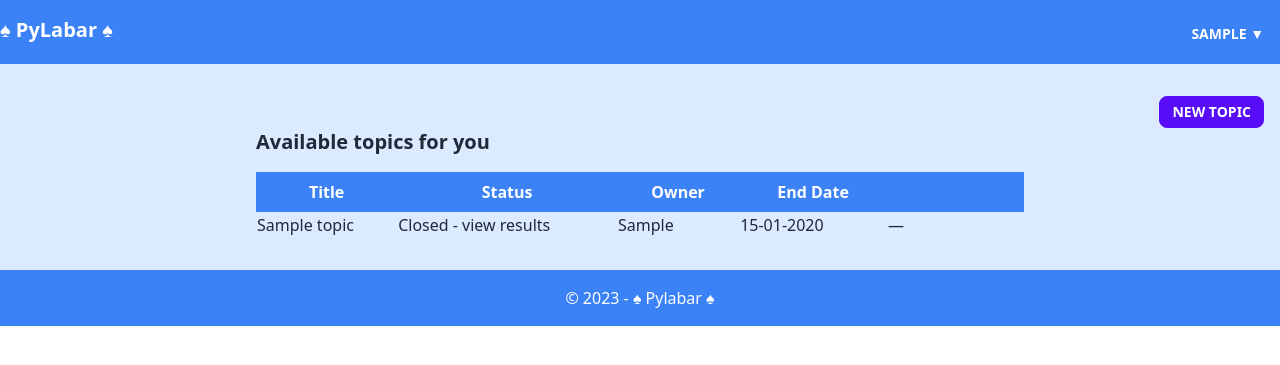
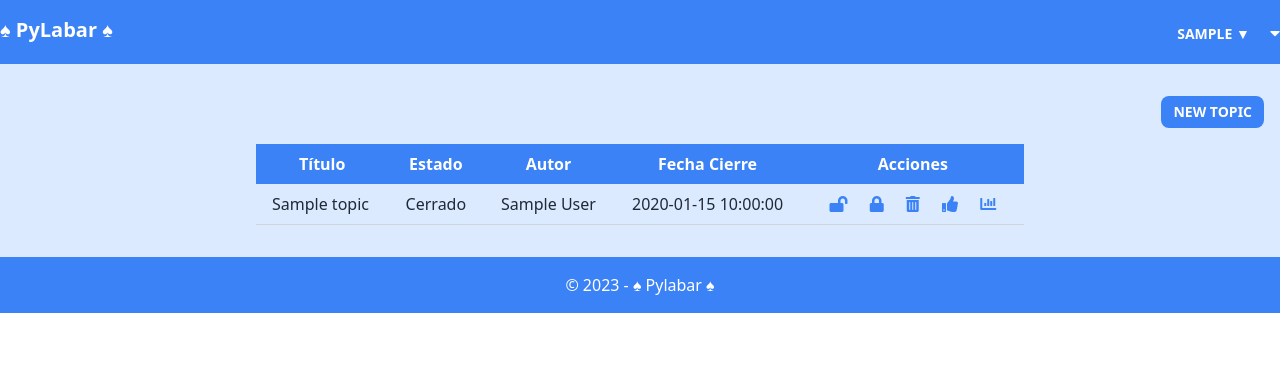
Before and after one commit to ThePhrontistery/py-labar, a Python web app: template templates/home.html in a window 1280 px wide. Shown: the top 365 px of the page. Run offline with Jinja, Linux system fonts and the light colour scheme; the template is opened without the code that fills it: most values are stand-ins (such as "Sample title", 1, 10 or a date in 2020); some libraries are stand-ins or nearby versions.

Commit message:
home y estilos

```diff
--- a/app/business/topics/services/topic.py
+++ b/app/business/topics/services/topic.py
@@ -2,6 +2,7 @@
 from app.common.services.sse import EventPublisher
 from app.domain.topics.models import Topic
 from app.domain.topics.repositories.topic import TopicSQLRepository
+from fastapi import Depends
 
 
 def parse_to_dto(topic_entity: Topic):
@@ -11,7 +12,7 @@
 class TopicService:
     _topic_event_publisher = EventPublisher()
 
-    def __init__(self, repository: TopicSQLRepository):
+    def __init__(self, repository: TopicSQLRepository = Depends(TopicSQLRepository)):
         self.topic_repo = repository
 
     async def create_topic(self, title: str, type: str, question: str, author: str, group_id: str) -> TopicDto:
@@ -44,3 +45,6 @@
     async def get_topic(self, topic_id: str) -> TopicDto:
         raw_topic = await self.topic_repo.get(uid=topic_id)
         return parse_to_dto(raw_topic)
+
+    async def get_all_topics(self):
+        return await self.topic_repo.get_all_topics()
--- a/app/common/base/base_repository.py
+++ b/app/common/base/base_repository.py
@@ -1,4 +1,4 @@
-from typing import Generic, TypeVar, Type, Union, Optional
+from typing import Generic, List, TypeVar, Type, Union, Optional
 from uuid import UUID
 
 from fastapi import Depends
@@ -50,3 +50,7 @@
     async def delete(self, *, model: ModelType):
         await self.session.delete(model)
         await self.session.commit()
+
+    async def get_all(self) -> List[ModelType]:
+        result = await self.session.exec(select(self.model))
+        return result.all()
--- a/app/domain/topics/repositories/topic.py
+++ b/app/domain/topics/repositories/topic.py
@@ -37,3 +37,6 @@
     async def remove(self, topic_id: UUID):
         topic = await self.get(uid=topic_id)
         await self.delete(model=topic)
+
+    async def get_all_topics(self):
+        return await self.get_all()
--- a/templates/base.html
+++ b/templates/base.html
@@ -19,6 +19,7 @@
       href="https://fonts.googleapis.com/css2?family=Bebas+Neue&display=swap"
       rel="stylesheet"
     />
+    <link rel="stylesheet" href="https://cdnjs.cloudflare.com/ajax/libs/font-awesome/5.15.3/css/all.min.css">
     <style>
       .dropdown {
         position: relative;
@@ -102,7 +103,7 @@
 
     <main class="container mx-auto px-4 py-8">
       <nav class="flex items-center gap-4">
-        <a href="/newtopic" class="btn btn-sm btn-primary ml-auto">New Topic</a>
+        <a href="/newtopic" class="btn btn-sm btn-primary ml-auto bg-blue-500 text-white border-0">New Topic</a>
       </nav>
       <div class="mx-auto max-w-screen-md">
         <div class="w-full mx-auto">{% block content %}{% endblock %}</div>
--- a/templates/home.html
+++ b/templates/home.html
@@ -2,75 +2,74 @@
 
 {% block content %}
 
-<h1 class="text-xl font-bold pylabartitle">Available topics for you</h1>
-
-<table class="table-auto w-full mt-4">
+<table class="table-auto w-full mt-4 border-collapse">
   <!-- head -->
   <thead class="bg-blue-500 text-white">
     <tr>
-      <th class="px-4 py-2">Title</th>
-      <th class="px-4 py-2">Status</th>
-      <th class="px-4 py-2">Owner</th>
-      <th class="px-4 py-2">End Date</th>
-      <th class="px-4 py-2"></th>
-      <th class="px-4 py-2"></th>
-      <th class="px-4 py-2"></th>
+      <th class="px-4 py-2">Título</th>
+      <th class="px-4 py-2">Estado</th>
+      <th class="px-4 py-2">Autor</th>
+      <th class="px-4 py-2">Fecha Cierre</th>
+      <th class="px-4 py-2">Acciones</th>
     </tr>
   </thead>
   <tbody>
     {% for topic in table_topics %}
-    <tr class="tr_index">
-      <td>
-        <!-- Topic Links -->
-        {% if topic.type_topic == 'MultipleChoiceTextTopic' %}
-          <a href="{{ url_for('multiple_choice_text', topic_id=topic.id_topic) }}">{{ topic.title_topic }}</a>
-        {% elif topic.type_topic == 'RatingTopic' %}
-          <a href="{{ url_for('rating', topic_id=topic.id_topic) }}">{{ topic.title_topic }}</a>
-        {% else %}
-          <span>{{ topic.title_topic }}</span>
-        {% endif %}
-      </td>
-
-      <!-- Topic Status -->
-      <td>
-        {% if topic.status and current_date < topic.end_date %}
-          <span>Open - please vote</span>
-        {% else %}
-          <span>Closed - view results</span>
-        {% endif %}
-      </td>
-
-      <!-- Topic Owner -->
-      <td>{{ topic.id_owner }}</td>
-
-      <!-- Topic End Date -->
-      <td>{{ topic.end_date.strftime('%d-%m-%Y') }}</td>
-
-      <!-- Actions -->
-      {% if session['CURRENT_USER'] == topic.id_owner %}
-        <td>
-          {% if not topic.status or current_date >= topic.end_date %}
-            <a href="{{ url_for('reopen', topic_id=topic.id_topic) }}" class="btn btn-xs btn-primary">Reopen</a>
+      <tr class="tr_index border-b border-gray-300">
+        <td class="px-4 py-2 text-left">
+          {{ topic.title }}
+        </td>
+        <td class="px-4 py-2 text-center">
+          {% if topic.close_date %}
+            <span>Cerrado</span>
           {% else %}
-            <span>—</span>
+            <span>Abierto</span>
           {% endif %}
         </td>
-        <td>
-          <a href="{{ url_for('delete', topic_id=topic.id_topic) }}" class="btn btn-xs btn-error">Delete</a>
+        <td class="px-4 py-2 text-center">{{ topic.author }}</td>
+        <td class="px-4 py-2 text-center">{{ topic.close_date }}</td>
+        <td class="px-4 py-2 text-center">
+          <a href="#" class="btn btn-xs btn-ghost text-blue-500">
+            <i class="fas fa-lock-open fa-lg" title="Abrir"></i>
+          </a>
+          <a href="#" class="btn btn-xs btn-ghost text-blue-500">
+            <i class="fas fa-lock fa-lg" title="Cerrar"></i>
+          </a>
+          <a href="#" class="btn btn-xs btn-ghost text-blue-500">
+            <i class="fas fa-trash-alt fa-lg" title="Borrar"></i>
+          </a>
+          <a href="#" class="btn btn-xs btn-ghost text-blue-500">
+            <i class="fas fa-thumbs-up fa-lg" title="Votar"></i>
+          </a>
+          <a href="#" class="btn btn-xs btn-ghost text-blue-500">
+            <i class="fas fa-chart-bar fa-lg" title="Resultados"></i>
+          </a>
         </td>
-        <td>
-          {% if topic.status and current_date < topic.end_date %}
-            <a href="{{ url_for('close', topic_id=topic.id_topic) }}" class="btn btn-xs btn-secondary">Close</a>
-          {% else %}
-            <span>—</span>
-          {% endif %}
-        </td>
-      {% else %}
-        <td colspan="3">—</td>
-      {% endif %}
-    </tr>
+      </tr>
     {% endfor %}
   </tbody>
 </table>
 
+<style>
+  i[title]::after {
+    content: attr(title);
+    position: absolute;
+    background: rgba(0, 0, 0, 0.7);
+    color: #fff;
+    padding: 5px;
+    border-radius: 5px;
+    font-size: 10px;
+    display: none;
+    z-index: 1;
+    white-space: nowrap;
+  }
+
+  a:hover i[title]::after {
+    display: inline-block;
+    position: absolute;
+    transform: translate(0, -110%);
+  }
+</style>
+
+
 {% endblock %}
```
Also changed, not shown: app/business/users/controllers/user.py (+14 -3 lines).
